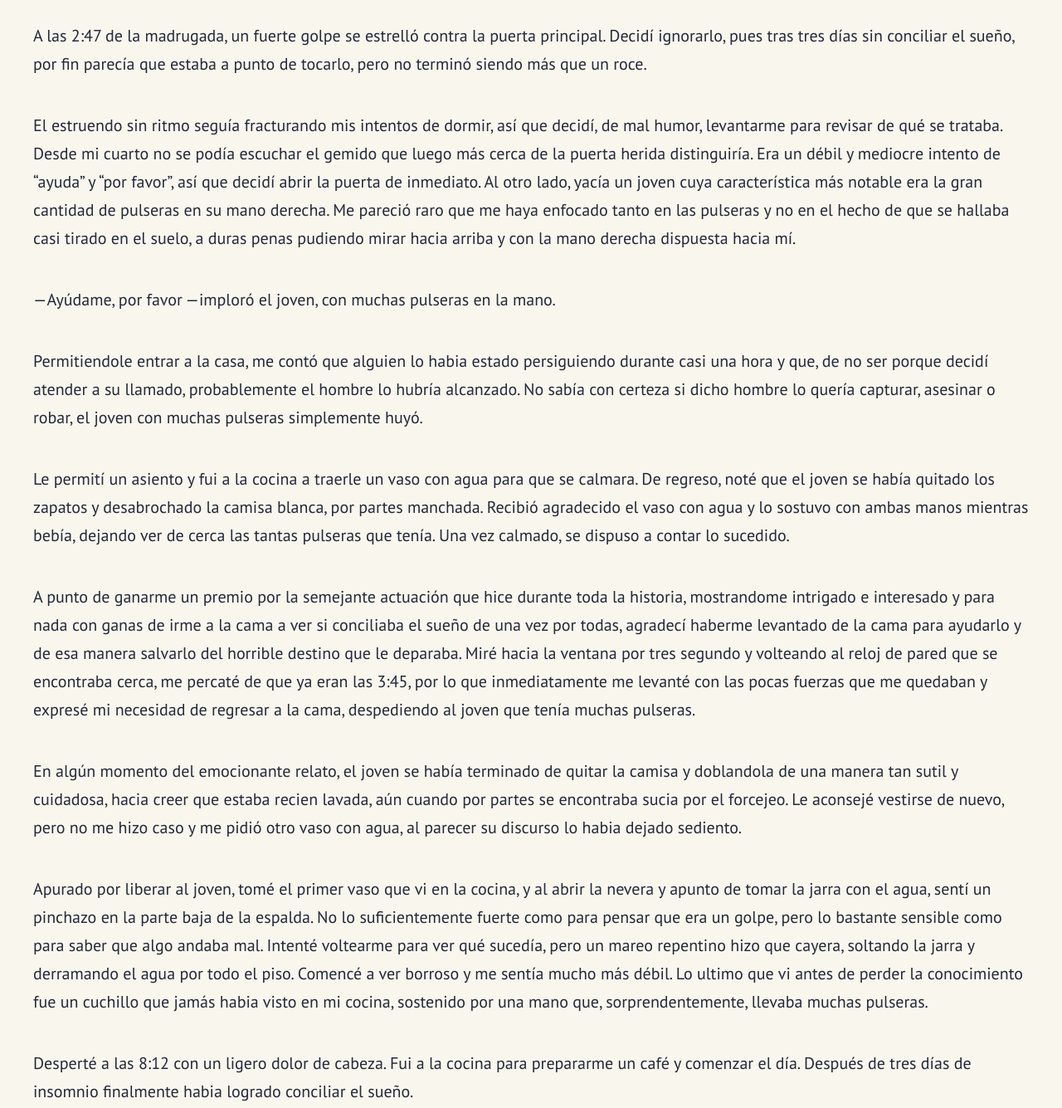
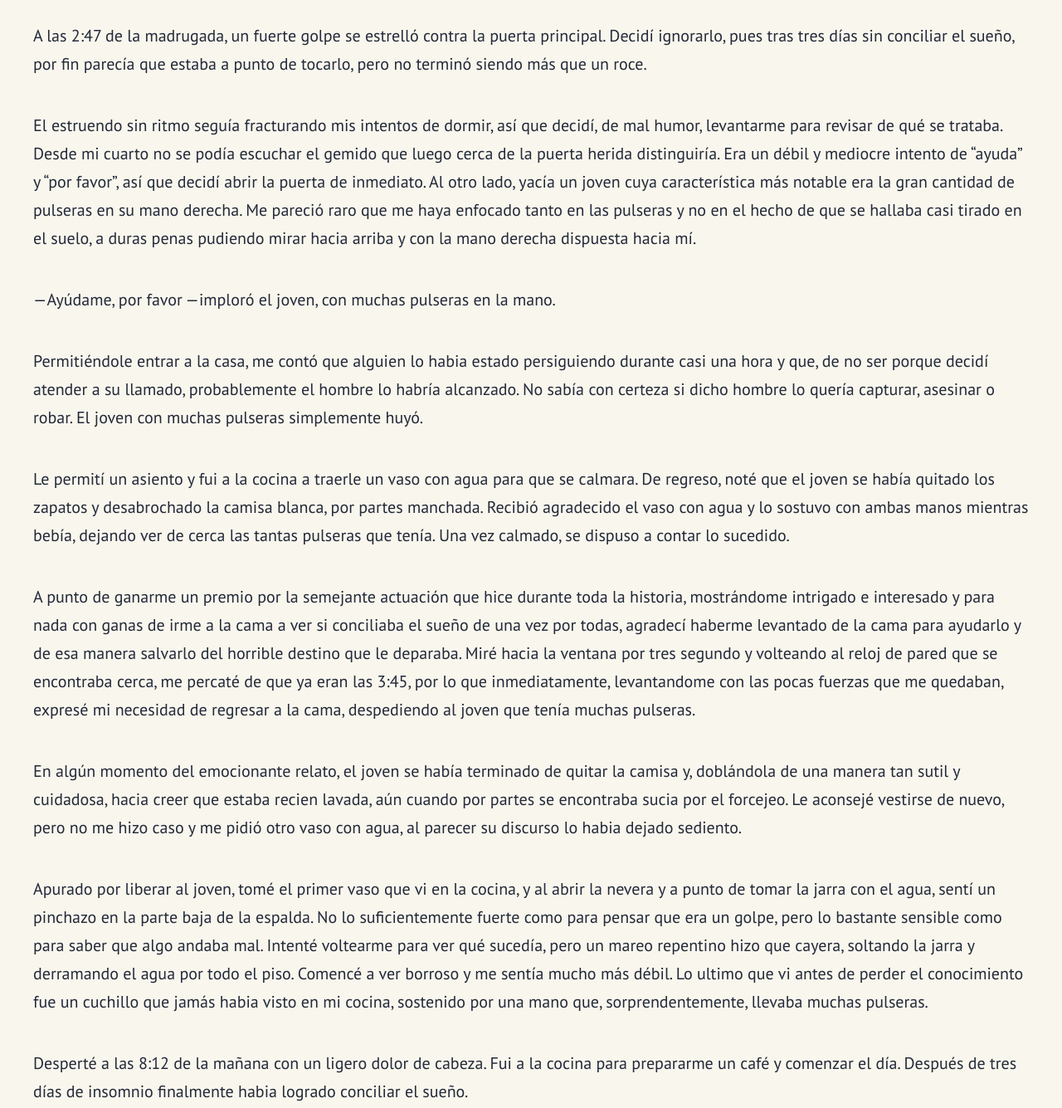
Before and after one commit to adechlien/Leggiamo, an Astro site: page /blog/el-joven-con-muchas-pulseras in a window 1280 px wide. Shown: the part 420-1755 px from the top of the page at 83% size. Built offline with nearby package versions, Linux system fonts and the light colour scheme; Astro itself is replaced by a stand-in of ours.

Commit message:
fixing writing errors

```diff
--- a/src/content/blog/el-joven-con-muchas-pulseras.md
+++ b/src/content/blog/el-joven-con-muchas-pulseras.md
@@ -8,18 +8,18 @@ heroImage: '/icon-9.png'
 
 A las 2:47 de la madrugada, un fuerte golpe se estrelló contra la puerta principal. Decidí ignorarlo, pues tras tres días sin conciliar el sueño, por fin parecía que estaba a punto de tocarlo, pero no terminó siendo más que un roce.
 
-El estruendo sin ritmo seguía fracturando mis intentos de dormir, así que decidí, de mal humor, levantarme para revisar de qué se trataba. Desde mi cuarto no se podía escuchar el gemido que luego más cerca de la puerta herida distinguiría. Era un débil y mediocre intento de "ayuda" y "por favor", así que decidí abrir la puerta de inmediato. Al otro lado, yacía un joven cuya característica más notable era la gran cantidad de pulseras en su mano derecha. Me pareció raro que me haya enfocado tanto en las pulseras y no en el hecho de que se hallaba casi tirado en el suelo, a duras penas pudiendo mirar hacia arriba y con la mano derecha dispuesta hacia mí.
+El estruendo sin ritmo seguía fracturando mis intentos de dormir, así que decidí, de mal humor, levantarme para revisar de qué se trataba. Desde mi cuarto no se podía escuchar el gemido que luego cerca de la puerta herida distinguiría. Era un débil y mediocre intento de "ayuda" y "por favor", así que decidí abrir la puerta de inmediato. Al otro lado, yacía un joven cuya característica más notable era la gran cantidad de pulseras en su mano derecha. Me pareció raro que me haya enfocado tanto en las pulseras y no en el hecho de que se hallaba casi tirado en el suelo, a duras penas pudiendo mirar hacia arriba y con la mano derecha dispuesta hacia mí.
 
 —Ayúdame, por favor —imploró el joven, con muchas pulseras en la mano.
 
-Permitiendole entrar a la casa, me contó que alguien lo habia estado persiguiendo durante casi una hora y que, de no ser porque decidí atender a su llamado, probablemente el hombre lo hubría alcanzado. No sabía con certeza si dicho hombre lo quería capturar, asesinar o robar, el joven con muchas pulseras simplemente huyó.
+Permitiéndole entrar a la casa, me contó que alguien lo habia estado persiguiendo durante casi una hora y que, de no ser porque decidí atender a su llamado, probablemente el hombre lo habría alcanzado. No sabía con certeza si dicho hombre lo quería capturar, asesinar o robar. El joven con muchas pulseras simplemente huyó.
 
 Le permití un asiento y fui a la cocina a traerle un vaso con agua para que se calmara. De regreso, noté que el joven se había quitado los zapatos y desabrochado la camisa blanca, por partes manchada. Recibió agradecido el vaso con agua y lo sostuvo con ambas manos mientras bebía, dejando ver de cerca las tantas pulseras que tenía. Una vez calmado, se dispuso a contar lo sucedido.
 
-A punto de ganarme un premio por la semejante actuación que hice durante toda la historia, mostrandome intrigado e interesado y para nada con ganas de irme a la cama a ver si conciliaba el sueño de una vez por todas, agradecí haberme levantado de la cama para ayudarlo y de esa manera salvarlo del horrible destino que le deparaba. Miré hacia la ventana por tres segundo y volteando al reloj de pared que se encontraba cerca, me percaté de que ya eran las 3:45, por lo que inmediatamente me levanté con las pocas fuerzas que me quedaban y expresé mi necesidad de regresar a la cama, despediendo al joven que tenía muchas pulseras.
+A punto de ganarme un premio por la semejante actuación que hice durante toda la historia, mostrándome intrigado e interesado y para nada con ganas de irme a la cama a ver si conciliaba el sueño de una vez por todas, agradecí haberme levantado de la cama para ayudarlo y de esa manera salvarlo del horrible destino que le deparaba. Miré hacia la ventana por tres segundo y volteando al reloj de pared que se encontraba cerca, me percaté de que ya eran las 3:45, por lo que inmediatamente, levantandome con las pocas fuerzas que me quedaban, expresé mi necesidad de regresar a la cama, despediendo al joven que tenía muchas pulseras.
 
-En algún momento del emocionante relato, el joven se había terminado de quitar la camisa y doblandola de una manera tan sutil y cuidadosa, hacia creer que estaba recien lavada, aún cuando por partes se encontraba sucia por el forcejeo. Le aconsejé vestirse de nuevo, pero no me hizo caso y me pidió otro vaso con agua, al parecer su discurso lo habia dejado sediento.
+En algún momento del emocionante relato, el joven se había terminado de quitar la camisa y, doblándola de una manera tan sutil y cuidadosa, hacia creer que estaba recien lavada, aún cuando por partes se encontraba sucia por el forcejeo. Le aconsejé vestirse de nuevo, pero no me hizo caso y me pidió otro vaso con agua, al parecer su discurso lo habia dejado sediento.
 
-Apurado por liberar al joven, tomé el primer vaso que vi en la cocina, y al abrir la nevera y apunto de tomar la jarra con el agua, sentí un pinchazo en la parte baja de la espalda. No lo suficientemente fuerte como para pensar que era un golpe, pero lo bastante sensible como para saber que algo andaba mal. Intenté voltearme para ver qué sucedía, pero un mareo repentino hizo que cayera, soltando la jarra y derramando el agua por todo el piso. Comencé a ver borroso y me sentía mucho más débil. Lo ultimo que vi antes de perder la conocimiento fue un cuchillo que jamás habia visto en mi cocina, sostenido por una mano que, sorprendentemente, llevaba muchas pulseras.
+Apurado por liberar al joven, tomé el primer vaso que vi en la cocina, y al abrir la nevera y a punto de tomar la jarra con el agua, sentí un pinchazo en la parte baja de la espalda. No lo suficientemente fuerte como para pensar que era un golpe, pero lo bastante sensible como para saber que algo andaba mal. Intenté voltearme para ver qué sucedía, pero un mareo repentino hizo que cayera, soltando la jarra y derramando el agua por todo el piso. Comencé a ver borroso y me sentía mucho más débil. Lo ultimo que vi antes de perder el conocimiento fue un cuchillo que jamás habia visto en mi cocina, sostenido por una mano que, sorprendentemente, llevaba muchas pulseras.
 
-Desperté a las 8:12 con un ligero dolor de cabeza. Fui a la cocina para prepararme un café y comenzar el día. Después de tres días de insomnio finalmente habia logrado conciliar el sueño.
+Desperté a las 8:12 de la mañana con un ligero dolor de cabeza. Fui a la cocina para prepararme un café y comenzar el día. Después de tres días de insomnio finalmente habia logrado conciliar el sueño.
```
